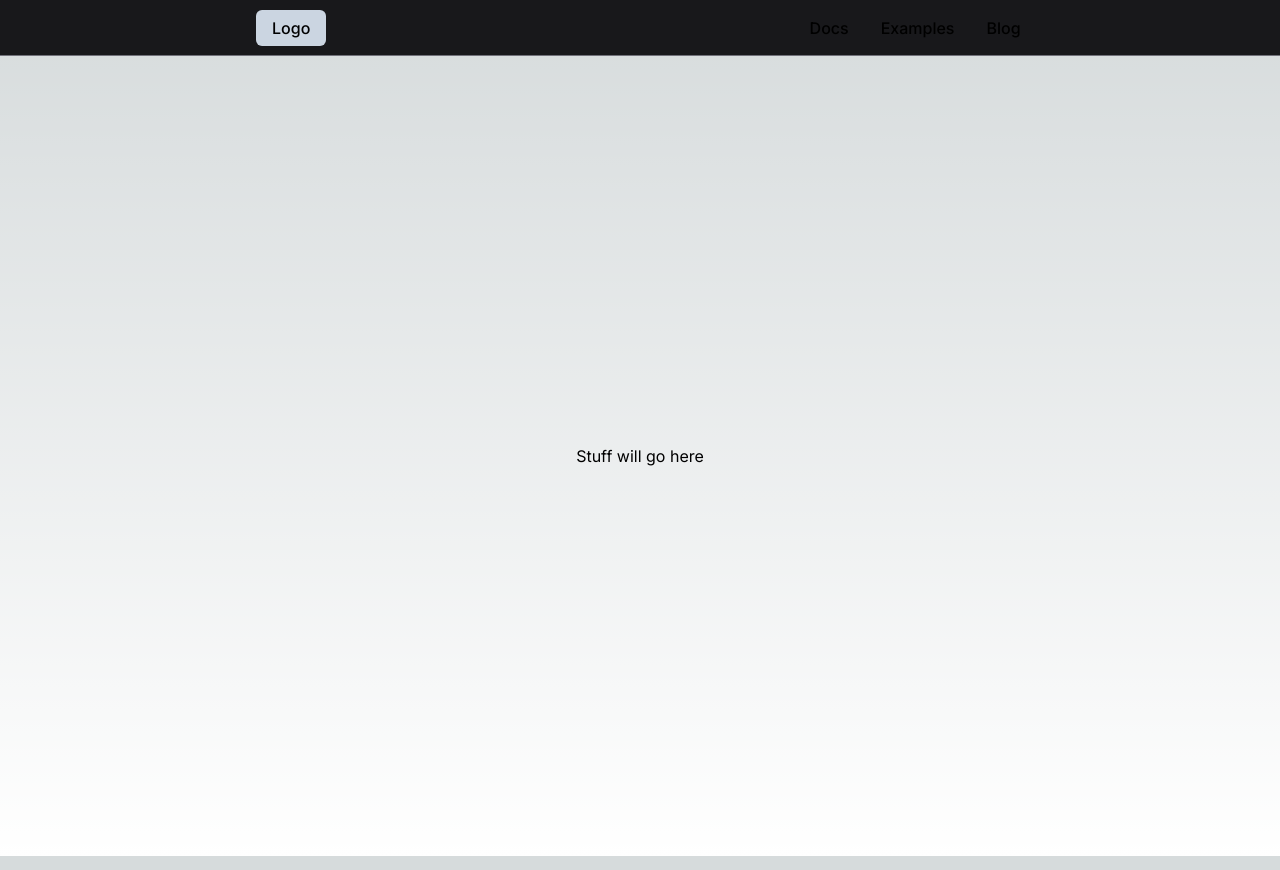
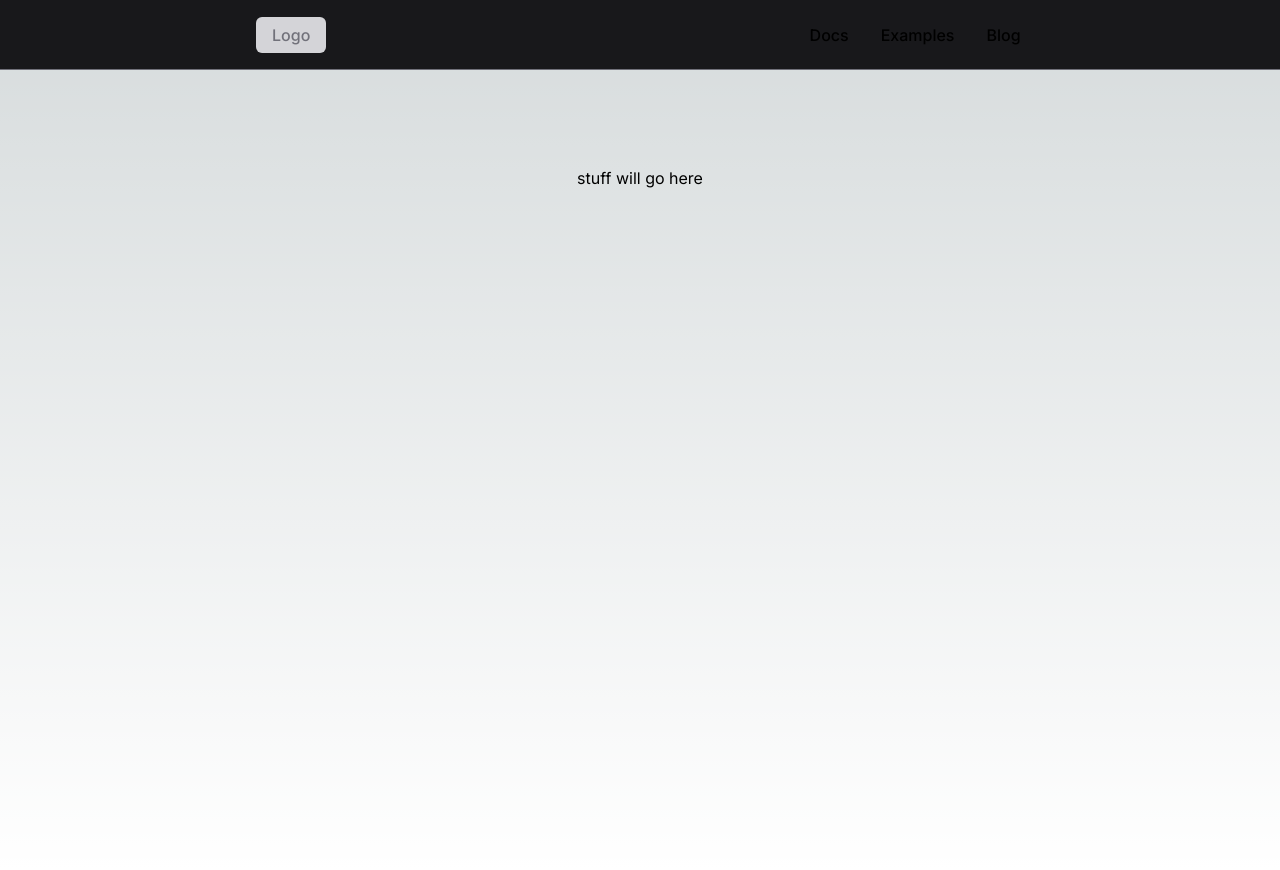
Before and after one commit to midcenturydude7/nextjs-vercel-swr-navbar, a Next.js app: page / in a window 1280 px wide. Built offline with nearby package versions, Linux system fonts and the light colour scheme.

Commit message:
Updated styles and layout

```diff
--- /dev/null
+++ b/app/blog/page.jsx
@@ -0,0 +1,9 @@
+// Landing page for blog directory
+
+export default function Page() {
+  return (
+    <div className="flex min-h-screen items-start justify-center p-24">
+      <h1>blog directory landing page</h1>
+    </div>
+  )
+}
--- a/app/components/Header.jsx
+++ b/app/components/Header.jsx
@@ -1,7 +1,10 @@
+/* eslint-disable react-hooks/rules-of-hooks */
+
 "use client";
+import React from "react";
 import Link from "next/link";
 import { usePathname } from "next/navigation";
-import React from "react";
+import { motion } from "framer-motion";
 import { cn } from "../../lib/utils";
 
 export default function Header() {
@@ -26,13 +29,15 @@ export default function Header() {
   const pathname = usePathname();
 
   return (
-    <div className="flex h-14 w-full items-center justify-between border-b-[1px] border-b-zinc-500 bg-zinc-900 pl-[20%] pr-[20%]">
+    <div className="flex h-[70px] w-full items-center justify-between border-b-[1px] border-b-zinc-500 bg-zinc-900 pl-[20%] pr-[20%]">
       <ul>
         <li>
           <Link
             className={cn(
-              "relative rounded-md px-4 py-2 font-medium transition-all duration-500 ease-out hover:bg-slate-200",
-              pathname === "/" ? "cursor-default bg-slate-300" : "",
+              "relative rounded-md px-4 py-2 font-medium transition-all duration-500 ease-out hover:bg-zinc-300 hover:text-zinc-500",
+              pathname === "/"
+                ? "cursor-default bg-zinc-300 text-zinc-500 hover:bg-zinc-300"
+                : "",
             )}
             href="/"
           >
@@ -45,8 +50,10 @@ export default function Header() {
           <li key={id}>
             <Link
               className={cn(
-                "relative rounded-md px-4 py-2 font-medium transition-all duration-500 ease-out hover:bg-slate-200",
-                pathname === path ? "cursor-default bg-slate-300" : "",
+                "relative rounded-md px-4 py-2 font-medium transition-all duration-500 ease-out hover:bg-zinc-300 hover:text-zinc-500",
+                pathname === path
+                  ? "cursor-default bg-zinc-300 text-zinc-500 hover:bg-zinc-300"
+                  : "",
               )}
               href={path}
             >
--- /dev/null
+++ b/app/examples/page.jsx
@@ -0,0 +1,9 @@
+// Landing page for examples directory
+
+export default function Page() {
+  return (
+    <div className="flex min-h-screen items-start justify-center p-24">
+      <h1>examples directory landing page</h1>
+    </div>
+  )
+}
--- a/app/page.js
+++ b/app/page.js
@@ -1,7 +1,7 @@
 export default function Home() {
   return (
-    <div className="flex min-h-screen items-center justify-center p-24">
-      Stuff will go here
+    <div className="flex min-h-screen items-start justify-center p-24">
+      stuff will go here
     </div>
   );
 }
```
